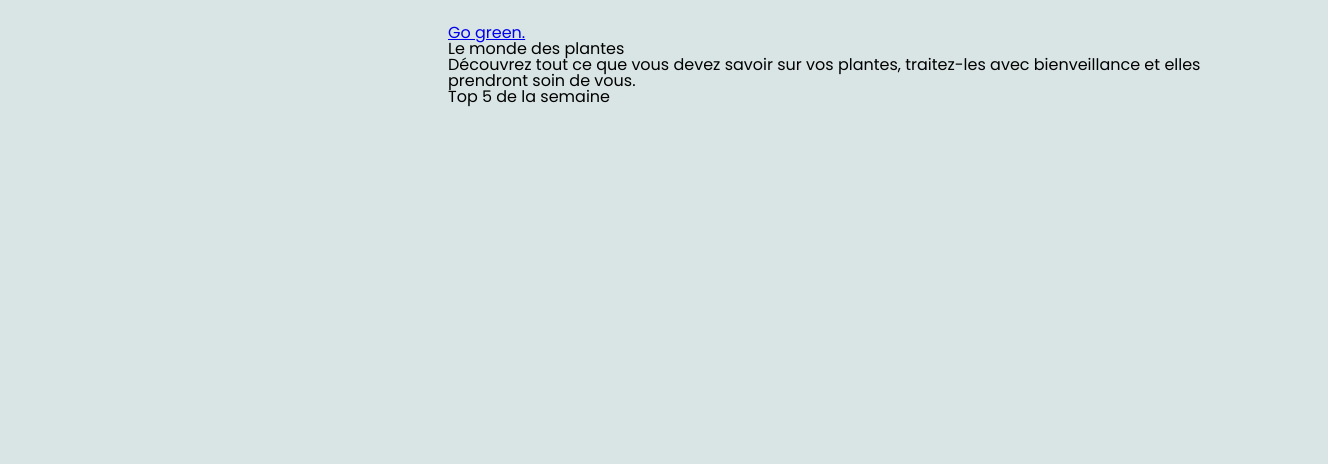
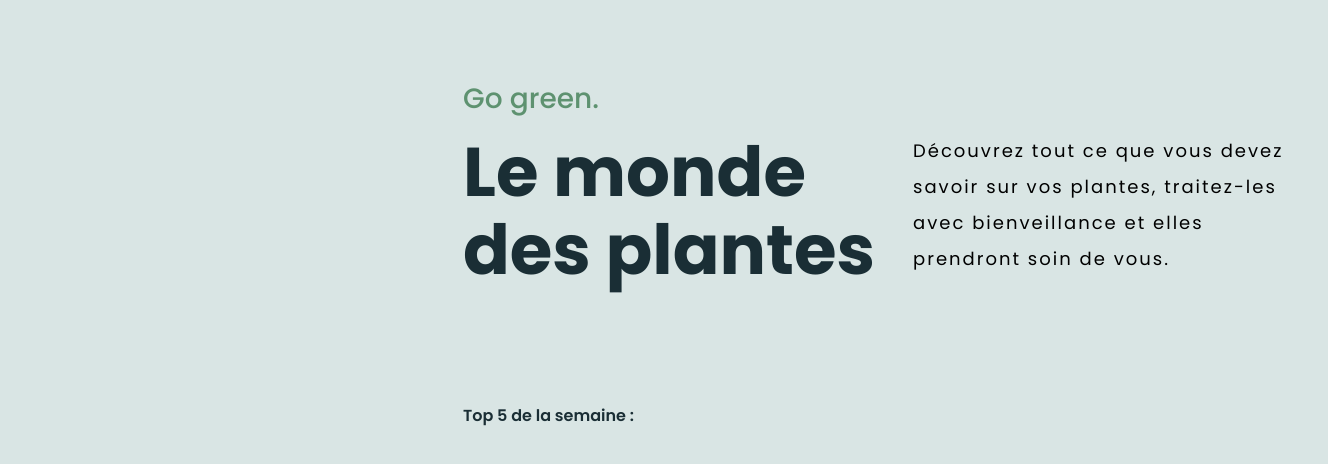
Before and after one commit to WEBALT-g/TP_integration-plants_animation_dribble, a plain HTML site: page index.html in a window 1280 px wide. Shown: the part 82-546 px from the top of the page, 1328 px wide, since content can reach past the window. Drawn offline with Linux system fonts and the light colour scheme.

Commit message:
update section 1

```diff
--- a/index.html
+++ b/index.html
@@ -70,7 +70,7 @@
                 </div>
 
                 <div class="top">
-                    <h3>Top 5 de la semaine</h3>
+                    <h3>Top 5 de la semaine :</h3>
                 </div>
             </section>
         </div>
--- a/styles.scss
+++ b/styles.scss
@@ -108,6 +108,7 @@ nav {
 
 			&:hover {
 				color: $title-green;
+				transition: all ease-in-out 0.2s;
 			}
 		}
 	}
@@ -129,6 +130,66 @@ nav {
 	stroke-width: 1;
   }
 
+/* section */
+
+.logo {
+	padding: 60px 15px 0px 15px;
+
+	a {
+		text-decoration: none;
+
+		h1 {
+			font-size: 28px;
+			font-weight: 500;
+			color: $title-green;
+
+			&:hover {
+				opacity: 0.6;
+				transition: all ease-in-out 0.2s;
+			}
+		}
+	}
+}
+
+section {
+	display: flex;
+	flex-direction: column;
+	flex-wrap: wrap;
+}
+
+.title_content {
+	padding: 20px 15px 80px 15px;
+	display: flex;
+
+	h2 {
+
+		width: 450px;
+		height: 180px;
+		font-size: 69px;
+		font-weight: bold;
+		color: $dark-green;
+		line-height: 78px;
+	}
+
+	p {
+		width: 400px;
+		height: 180px;
+		font-size: 18px;
+		line-height: 36px;
+		letter-spacing: 2px;
+	}
+}
+
+.top {
+	padding: 15px;
+
+	h3 {
+		color: $dark-green;
+		font-weight: 600;
+		font-size: 16px;
+	}
+}
+
 /* carroussel */
 
 article {
```
Also changed, not shown: styles.css, 1 other file.
